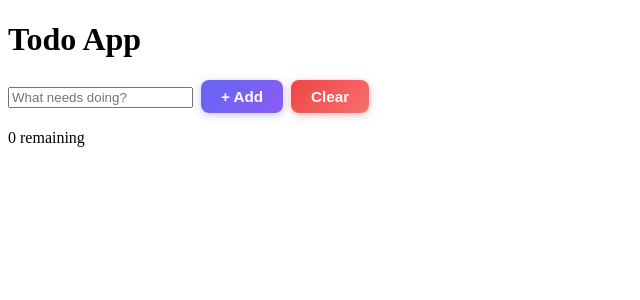
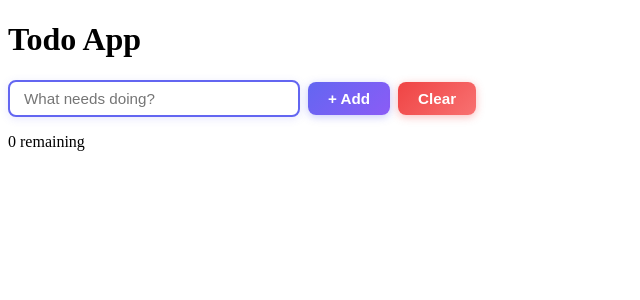
Before and after one commit to thedineshbabu/todo-app, a React (Vite) app: page / in a window 1280 px wide. Shown: the top 300 px of the page, without its empty margins (0-640 px from the left). Built offline with nearby package versions, Linux system fonts and the light colour scheme.

Commit message:
TASK-6: Add Text box Css

```diff
--- a/src/App.tsx
+++ b/src/App.tsx
@@ -48,6 +48,16 @@ export default function App() {
           value={text}
           onChange={(e) => setText(e.target.value)}
           placeholder="What needs doing?"
+          style={{
+            border: "2px solid #6366f1",
+            borderRadius: "8px",
+            padding: "8px 14px",
+            fontSize: "0.95rem",
+            outline: "none",
+            boxShadow: "0 2px 8px rgba(99,102,241,0.15)",
+            transition: "border-color 0.2s ease, box-shadow 0.2s ease",
+            width: "260px",
+          }}
         />
         <button
           type="button"
```
Also changed, not shown: 1 other file (tests, documents, lock files or other folders).
